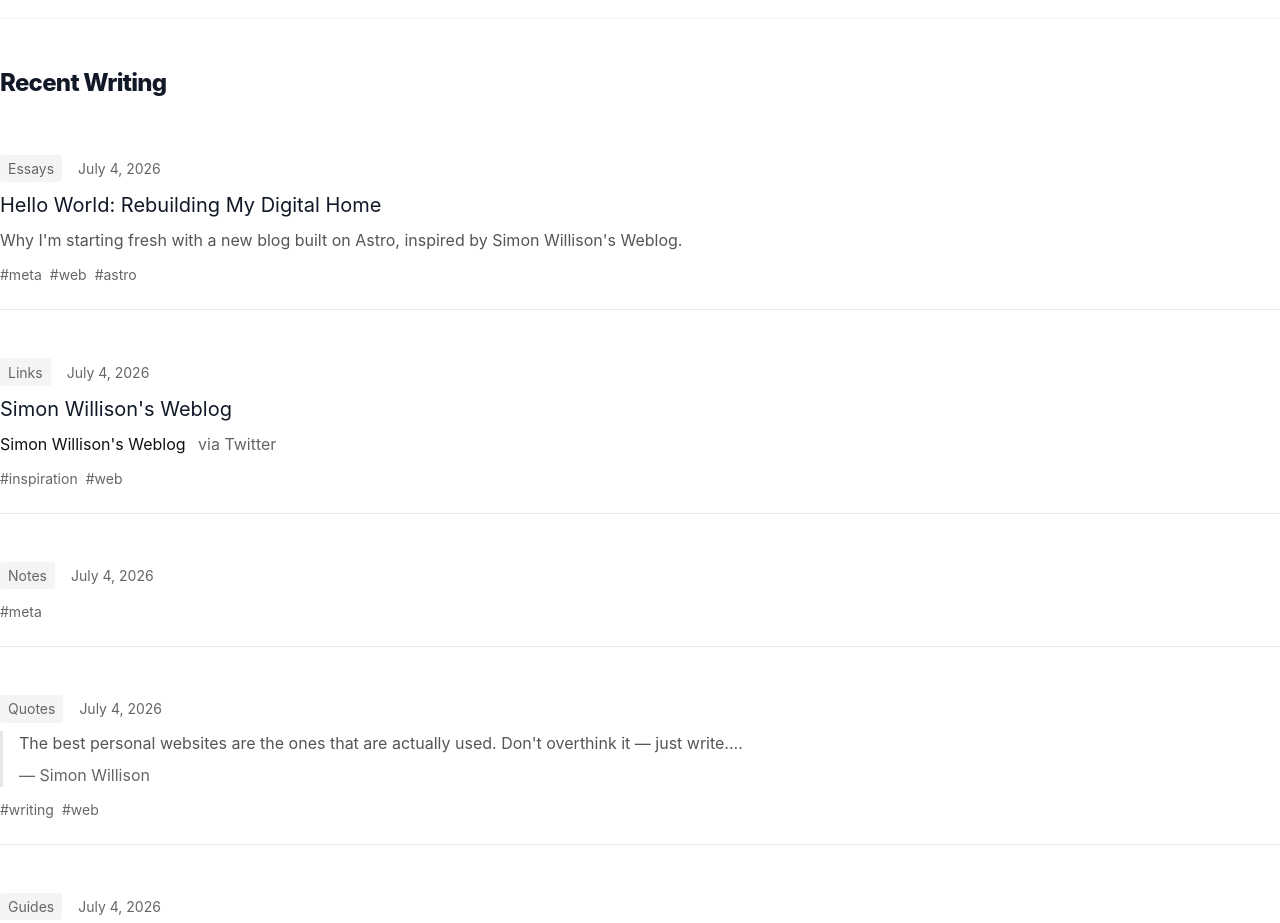
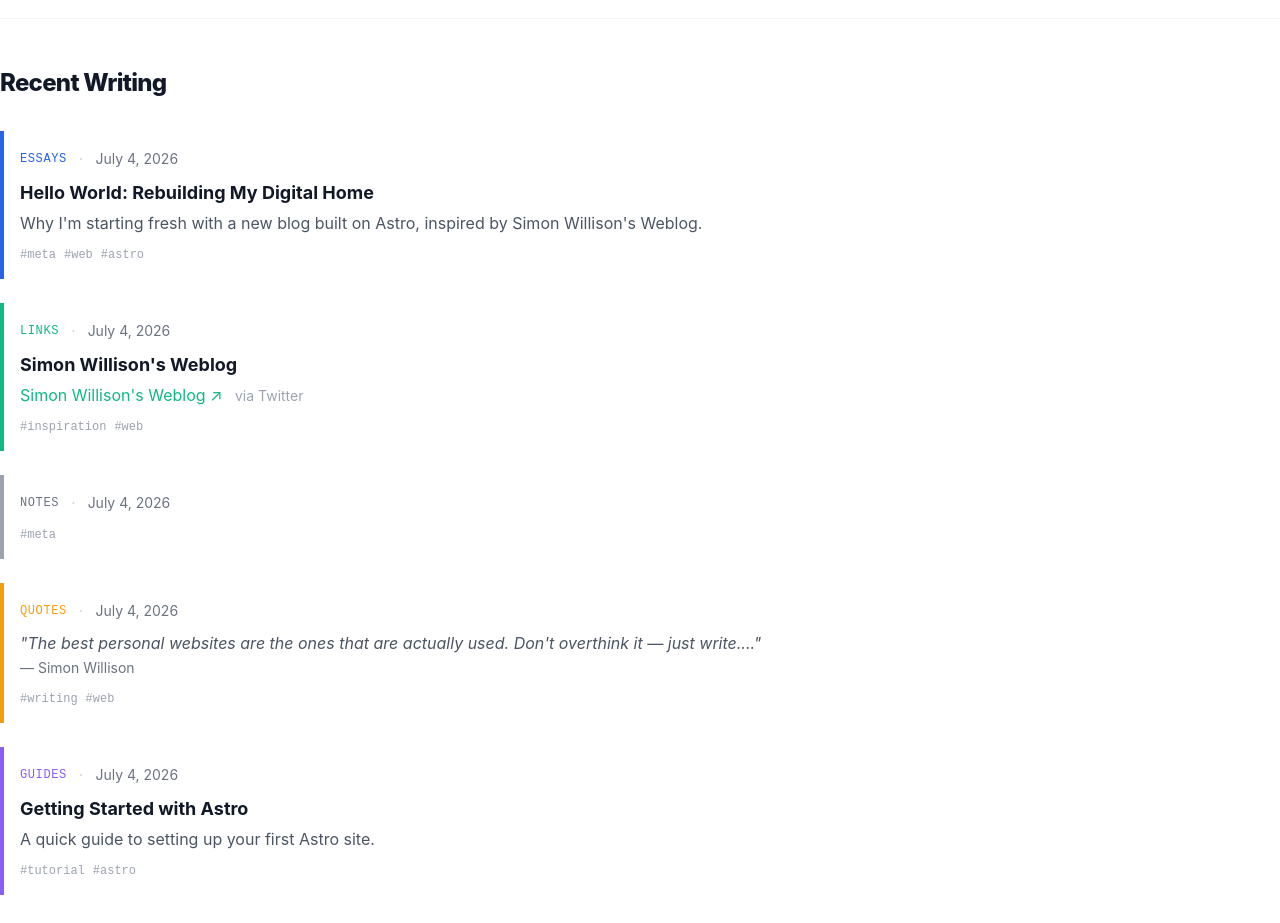
Before and after one commit to Justmalhar/justmalhar-com, an Astro site: page / in a window 1280 px wide. Shown: the part 700-1623 px from the top of the page. Built offline with nearby package versions, Linux system fonts and the light colour scheme; Astro itself is replaced by a stand-in of ours.

Commit message:
feat: redesign postcard with accent borders by type

```diff
--- a/src/components/PostCard.astro
+++ b/src/components/PostCard.astro
@@ -16,129 +16,70 @@ const hasTitle = typeof postData.title === 'string';
 const hasDescription = typeof postData.description === 'string';
 const hasVia = typeof postData.via === 'string';
 const hasAuthor = typeof postData.author === 'string';
+
+// Type-based accent colors
+const typeColors: Record<string, string> = {
+  essays: 'border-l-accent-blue',
+  links: 'border-l-accent-green',
+  notes: 'border-l-gray-400',
+  quotes: 'border-l-accent-amber',
+  guides: 'border-l-accent-purple',
+};
+
+const typeTextColors: Record<string, string> = {
+  essays: 'text-accent-blue',
+  links: 'text-accent-green',
+  notes: 'text-gray-500',
+  quotes: 'text-accent-amber',
+  guides: 'text-accent-purple',
+};
+
+const borderColor = typeColors[post.collection] || 'border-l-gray-300';
+const textColor = typeTextColors[post.collection] || 'text-gray-500';
 ---
 
-<article class="post-card">
-  <div class="post-meta">
-    <span class="post-type">{collectionLabel}</span>
-    <time datetime={post.data.pubDate.toISOString()}>
+<article class={`pl-4 border-l-4 ${borderColor} py-4`}>
+  <div class="flex items-center gap-3 mb-2">
+    <span class={`text-xs font-mono uppercase tracking-wider ${textColor}`}>{collectionLabel}</span>
+    <span class="text-gray-300">·</span>
+    <time datetime={post.data.pubDate.toISOString()} class="text-sm text-gray-500">
       {formatDate(post.data.pubDate)}
     </time>
   </div>
 
   {hasTitle ? (
-    <h3 class="post-title">
-      <a href={url}>{postData.title as string}</a>
+    <h3 class="text-lg font-bold text-gray-900 mb-1">
+      <a href={url} class="hover:text-accent-blue transition-colors">
+        {postData.title as string}
+      </a>
     </h3>
   ) : null}
 
   {post.collection === 'quotes' ? (
-    <blockquote class="post-quote">
-      <p>{post.body?.slice(0, 200)}...</p>
-      <cite>— {hasAuthor ? postData.author : ''}</cite>
+    <blockquote class="text-gray-600 italic">
+      <p>"{post.body?.slice(0, 200)}..."</p>
+      <cite class="text-sm text-gray-500 not-italic">— {hasAuthor ? postData.author : ''}</cite>
     </blockquote>
   ) : post.collection === 'links' ? (
-    <div class="post-link">
-      <a href={postData.externalUrl as string} target="_blank" rel="noopener">
-        {hasTitle ? postData.title : postData.externalUrl}
+    <div class="text-gray-600">
+      <a href={postData.externalUrl as string} target="_blank" rel="noopener" class="text-accent-green hover:underline">
+        {hasTitle ? postData.title : postData.externalUrl} ↗
       </a>
       {hasVia && (
-        <span class="post-via">via {postData.via}</span>
+        <span class="text-sm text-gray-400 ml-2">via {postData.via}</span>
       )}
     </div>
   ) : hasDescription ? (
-    <p class="post-excerpt">{postData.description as string}</p>
+    <p class="text-gray-600">{postData.description as string}</p>
   ) : null}
 
   {post.data.tags.length > 0 && (
-    <div class="post-tags">
+    <div class="flex flex-wrap gap-2 mt-3">
       {post.data.tags.map(tag => (
-        <a href={`/tags/${tag}`} class="tag">#{tag}</a>
+        <a href={`/tags/${tag}`} class="text-xs font-mono text-gray-400 hover:text-gray-600 transition-colors">
+          #{tag}
+        </a>
       ))}
     </div>
   )}
 </article>
-
-<style>
-  .post-card {
-    padding: 1.5rem 0;
-    border-bottom: 1px solid #e5e7eb;
-  }
-
-  .post-meta {
-    display: flex;
-    gap: 1rem;
-    align-items: center;
-    margin-bottom: 0.5rem;
-    font-size: 0.875rem;
-    color: #666;
-  }
-
-  .post-type {
-    background: #f3f4f6;
-    padding: 0.2rem 0.5rem;
-    border-radius: 3px;
-  }
-
-  .post-title {
-    font-size: 1.25rem;
-    margin: 0.5rem 0;
-  }
-
-  .post-title a {
-    text-decoration: none;
-  }
-
-  .post-title a:hover {
-    text-decoration: underline;
-  }
-
-  .post-excerpt {
-    color: #555;
-    margin: 0.5rem 0;
-  }
-
-  .post-quote {
-    border-left: 3px solid #e5e7eb;
-    margin: 0.5rem 0;
-    padding: 0 1rem;
-    color: #555;
-  }
-
-  .post-quote cite {
-    display: block;
-    margin-top: 0.5rem;
-    font-style: normal;
-    color: #666;
-  }
-
-  .post-link {
-    margin: 0.5rem 0;
-  }
-
-  .post-link a {
-    color: #111;
-  }
-
-  .post-via {
-    color: #666;
-    margin-left: 0.5rem;
-  }
-
-  .post-tags {
-    display: flex;
-    flex-wrap: wrap;
-    gap: 0.5rem;
-    margin-top: 0.75rem;
-  }
-
-  .tag {
-    font-size: 0.875rem;
-    color: #666;
-    text-decoration: none;
-  }
-
-  .tag:hover {
-    color: #111;
-  }
-</style>
```
